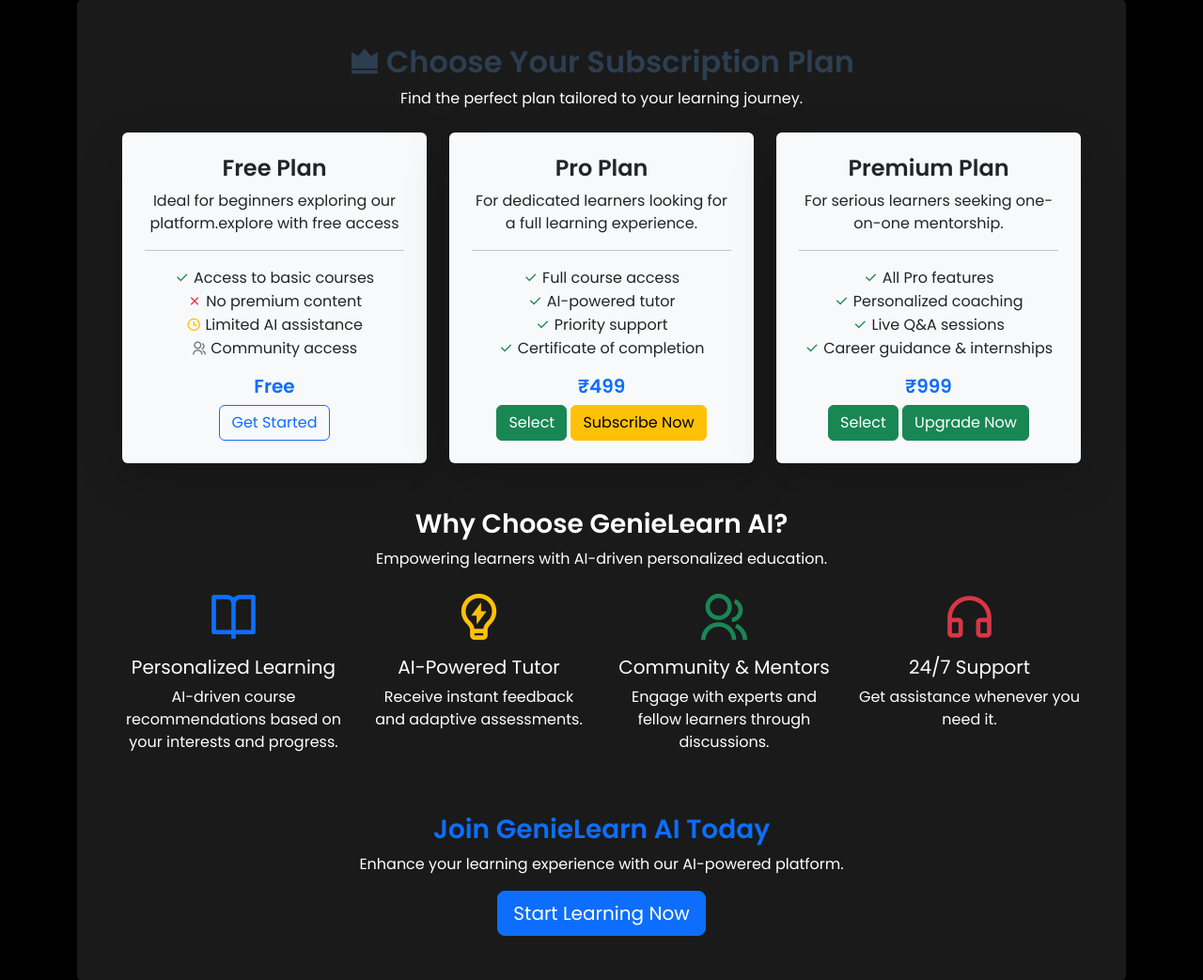
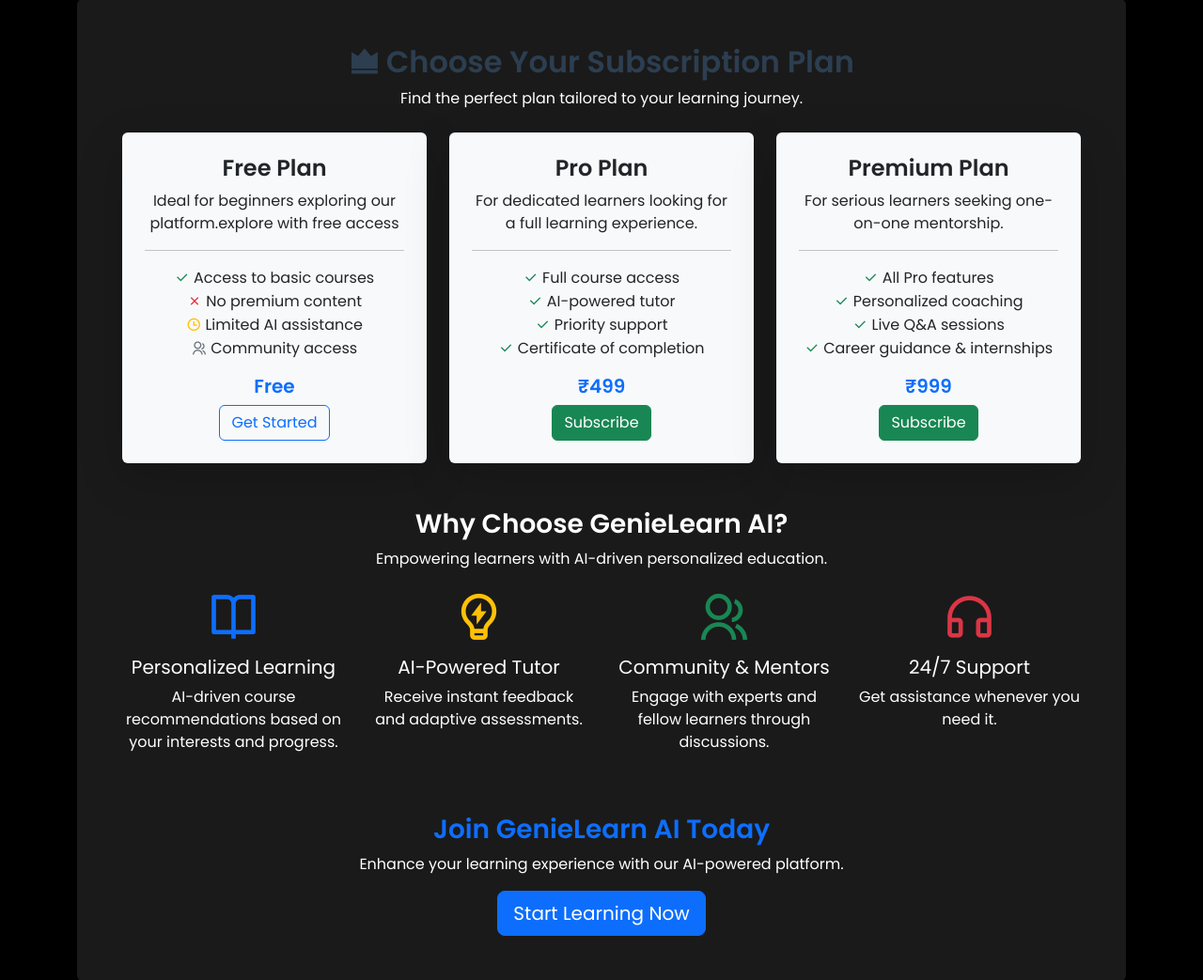
Before and after one commit to adhulyamaya/GENIE-LEARN, a Django app: page /user_app/subscriptions/ in a window 1280 px wide. Shown: the part 149-1192 px from the top of the page at 94% size. Run offline with Django 4.2, Linux system fonts and the light colour scheme.

Commit message:
form update

```diff
--- a/user_app/templates/subscriptions.html
+++ b/user_app/templates/subscriptions.html
@@ -43,10 +43,10 @@
                     <span class="badge bg-success p-5">Current Plan</span>
                 {% else %}
                     <a href="{% url 'payment_app:subscribe' 'pro' %}" class="btn btn-success">
-                        {% if current_plan %}Downgrade{% else %}Select{% endif %}
+                        {% if current_plan %}Downgrade{% else %}Subscribe{% endif %}
                     </a>
                 {% endif %}
-                <button class="btn btn-warning">Subscribe Now</button>
+                {% comment %} <button class="btn btn-warning">Subscribe Now</button> {% endcomment %}
             </div>
         </div>
 
@@ -66,10 +66,10 @@
                     <span class="badge bg-success p-5">Current Plan</span>
                 {% else %}
                     <a href="{% url 'payment_app:subscribe' 'pro' %}" class="btn btn-success">
-                        {% if current_plan %}Downgrade{% else %}Select{% endif %}
+                        {% if current_plan %}Downgrade{% else %}Subscribe{% endif %}
                     </a>
                 {% endif %}
-                <button class="btn btn-success">Upgrade Now</button>
+                {% comment %} <button class="btn btn-success">Upgrade Now</button> {% endcomment %}
             </div>
         </div>
     </div>
```
Also changed, not shown: db.sqlite3.
